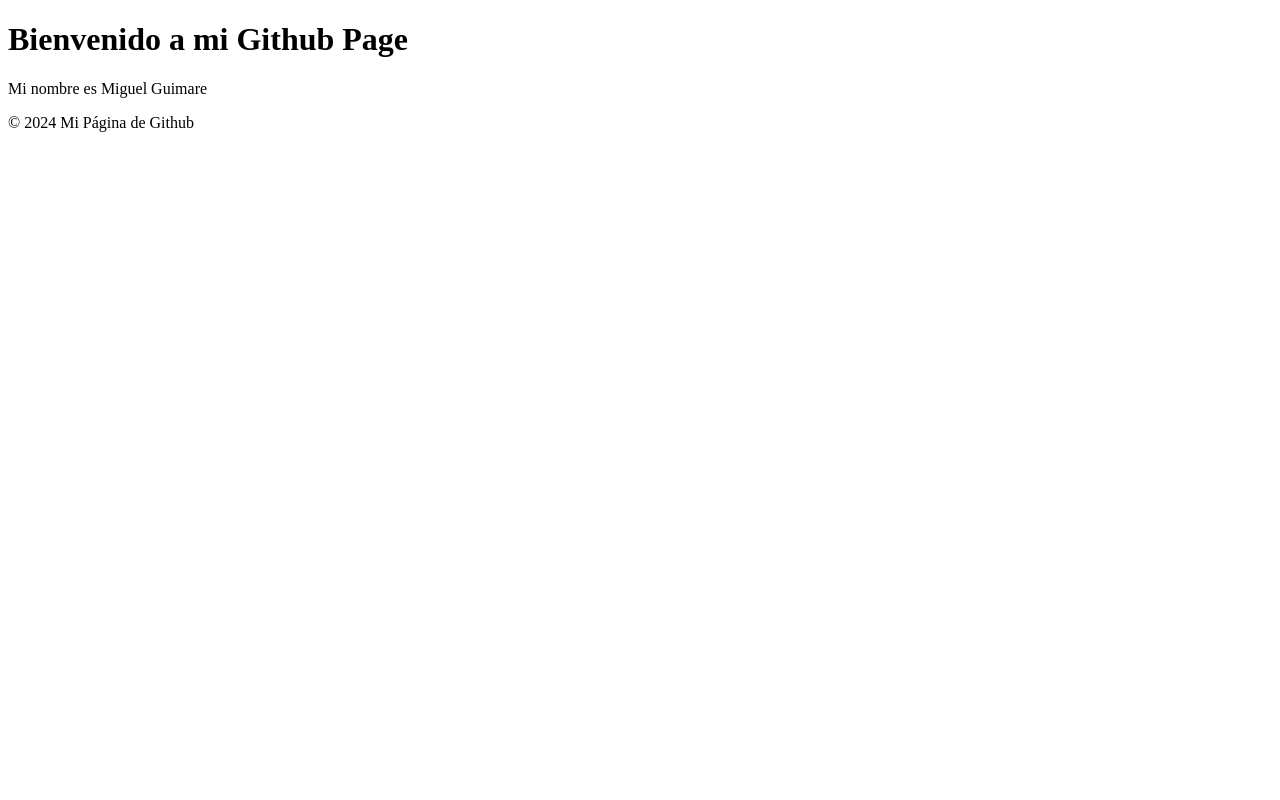
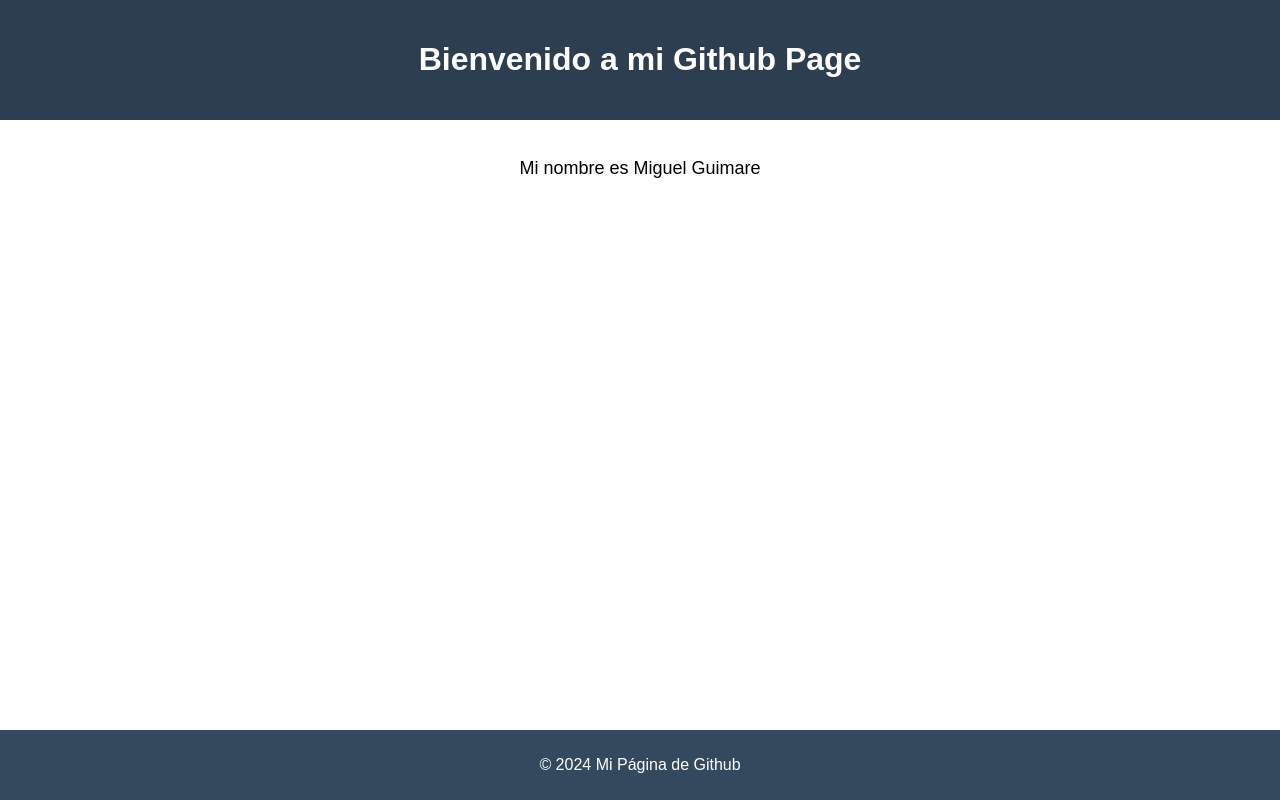
Before and after one commit to Miguelunchu15/pagina-web_gitPage, a plain HTML site: page index.html in a window 1280 px wide. Drawn offline with Linux system fonts and the light colour scheme.

Commit message:
Update styles.css

```diff
--- a/styles.css
+++ b/styles.css
@@ -1,22 +1,33 @@
-<!DOCTYPE html>
-<html lang="es">
-<head>
-    <meta charset="UTF-8">
-    <meta name="viewport" content="width=device-width, initial-scale=1.0">
-    <title>Github_Page</title>
-    <link rel="stylesheet" href="styles.css">
-</head>
-<body>
-    <header>
-        <h1>Bienvenido a mi Github Page</h1>
-    </header>
+/* Estilos básicos para la página */
+body {
+    font-family: Arial, sans-serif;
+    margin: 0;
+    padding: 0;
+    display: flex;
+    flex-direction: column;
+    min-height: 100vh;
+}
 
-    <main>
-        <p>Mi nombre es [Tu Nombre]</p>
-    </main>
+/* Estilo para el header */
+header {
+    background-color: #2c3e50;
+    color: white;
+    padding: 20px;
+    text-align: center;
+}
 
-    <footer>
-        <p>© 2024 Mi Página de Github</p>
-    </footer>
-</body>
-</html>
+/* Estilo para el main */
+main {
+    flex: 1;
+    padding: 20px;
+    text-align: center;
+    font-size: 18px;
+}
+
+/* Estilo para el footer */
+footer {
+    background-color: #34495e;
+    color: white;
+    text-align: center;
+    padding: 10px;
+}
```
